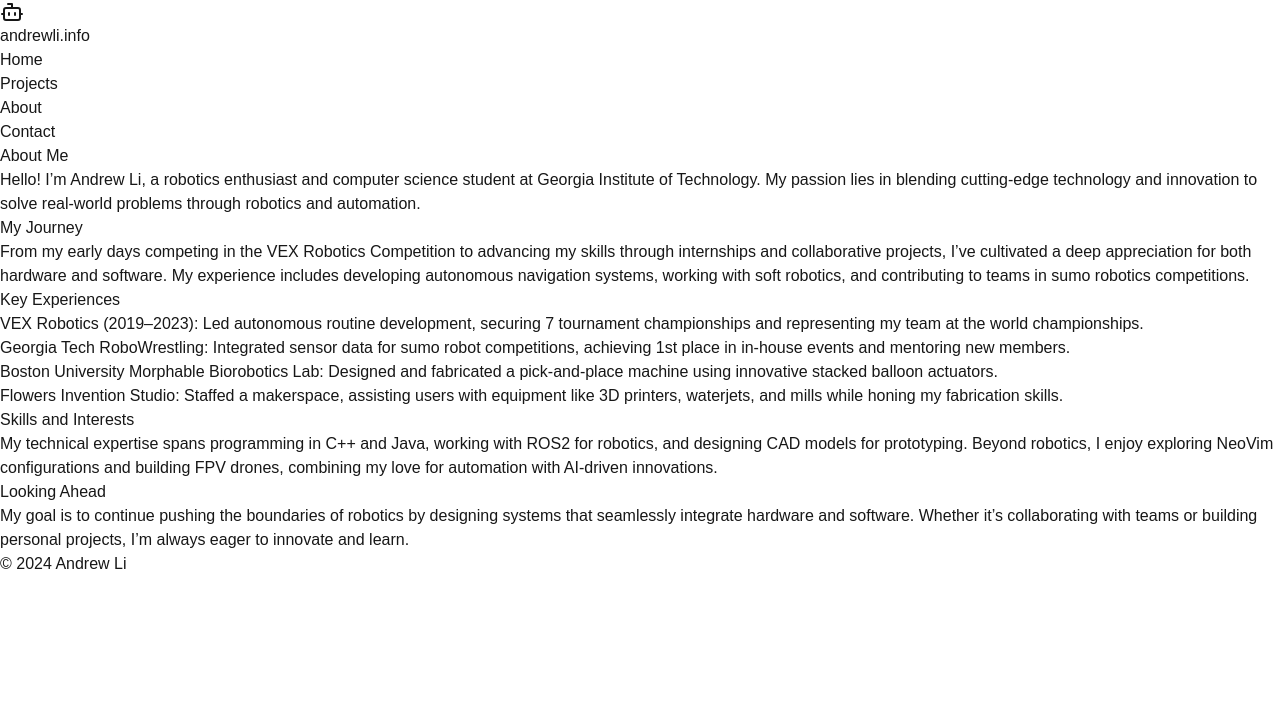
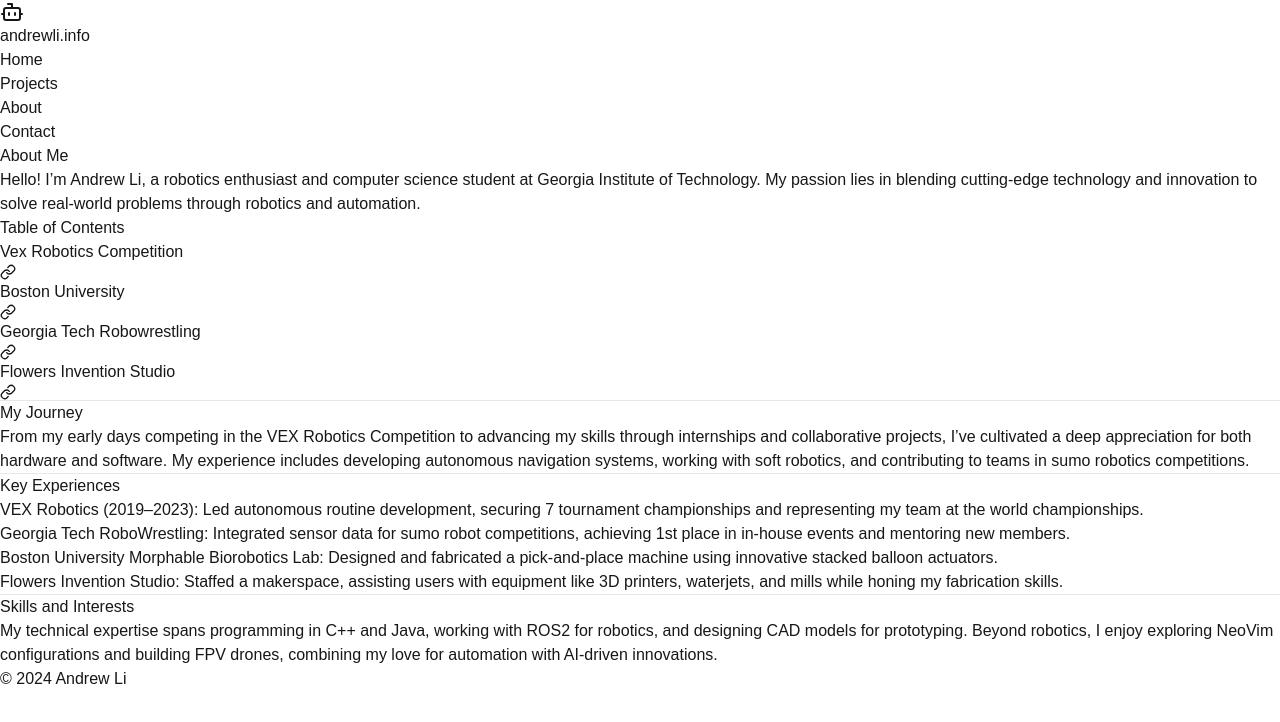
Before and after one commit to ANDREW-Li-33/portfolio_andrewli, a Next.js app: page /about in a window 1280 px wide. Shown: the top 722 px of the page. Built offline with nearby package versions, Linux system fonts and the light colour scheme.

Commit message:
about page format change, now includes table of contents and separation through hr tag

```diff
--- a/src/app/about/page.tsx
+++ b/src/app/about/page.tsx
@@ -1,18 +1,67 @@
+import { Link as LinkIcon} from 'lucide-react';
+
+
 export default function AboutPage(): JSX.Element {
-    return (
-      <div className="container mx-auto p-6">
+  return (
+    <div className="container mx-auto p-6 space-y-6">
+
+            {/* About Me */}
+            <section id="about-me">
         <h1 className="text-4xl font-bold mb-4">About Me</h1>
-        <p className="text-lg mb-6">
+        <p className="text-lg">
           Hello! I’m <span className="font-semibold">Andrew Li</span>, a robotics enthusiast and computer science student at Georgia Institute of Technology. My passion lies in blending cutting-edge technology and innovation to solve real-world problems through robotics and automation.
         </p>
+      </section>
 
+
+      <nav className="mb-6">
+        <h2 className="text-2xl font-bold mb-2">Table of Contents</h2>
+        <ul className="list-inside list-disc space-y-1">
+        <li>
+            <a href="#about-me" className="text-white-600 hover:underline inline-flex items-center">
+              Vex Robotics Competition
+              <LinkIcon className="ml-2" size={16} />
+            </a>
+          </li>
+          <li>
+            <a href="#my-journey" className="text-white-600 hover:underline inline-flex items-center">
+              Boston University
+              <LinkIcon className="ml-2" size={16} />
+            </a>
+          </li>
+          <li>
+            <a href="#key-experiences" className="text-white-600 hover:underline inline-flex items-center">
+              Georgia Tech Robowrestling
+              <LinkIcon className="ml-2" size={16} />
+            </a>
+          </li>
+          <li>
+            <a href="#skills-and-interests" className="text-white-600 hover:underline inline-flex items-center">
+              Flowers Invention Studio
+              <LinkIcon className="ml-2" size={16} />
+            </a>
+          </li>
+        </ul>
+      </nav>
+
+
+
+      <hr className="bg-red-500 h-1" />
+
+      {/* My Journey */}
+      <section id="my-journey">
         <h2 className="text-2xl font-bold mb-2">My Journey</h2>
-        <p className="text-lg mb-6">
+        <p className="text-lg">
           From my early days competing in the VEX Robotics Competition to advancing my skills through internships and collaborative projects, I’ve cultivated a deep appreciation for both hardware and software. My experience includes developing autonomous navigation systems, working with soft robotics, and contributing to teams in sumo robotics competitions.
         </p>
+      </section>
 
+      <hr className="bg-red-500 h-1" />
+
+      {/* Key Experiences */}
+      <section id="key-experiences">
         <h2 className="text-2xl font-bold mb-2">Key Experiences</h2>
-        <ul className="list-disc list-inside space-y-2 mb-6">
+        <ul className="list-disc list-inside space-y-2">
           <li>
             <span className="font-semibold">VEX Robotics (2019–2023)</span>:
             Led autonomous routine development, securing 7 tournament championships and representing my team at the world championships.
@@ -30,16 +79,18 @@
             Staffed a makerspace, assisting users with equipment like 3D printers, waterjets, and mills while honing my fabrication skills.
           </li>
         </ul>
+      </section>
 
+      <hr className="bg-red-500 h-1" />
+
+      {/* Skills and Interests */}
+      <section id="skills-and-interests">
         <h2 className="text-2xl font-bold mb-2">Skills and Interests</h2>
-        <p className="text-lg mb-6">
+        <p className="text-lg">
           My technical expertise spans programming in C++ and Java, working with ROS2 for robotics, and designing CAD models for prototyping. Beyond robotics, I enjoy exploring NeoVim configurations and building FPV drones, combining my love for automation with AI-driven innovations.
         </p>
+      </section>
 
-        <h2 className="text-2xl font-bold mb-2">Looking Ahead</h2>
-        <p className="text-lg">
-          My goal is to continue pushing the boundaries of robotics by designing systems that seamlessly integrate hardware and software. Whether it’s collaborating with teams or building personal projects, I’m always eager to innovate and learn.
-        </p>
-      </div>
-    );
-  }
+    </div>
+  );
+}
```
